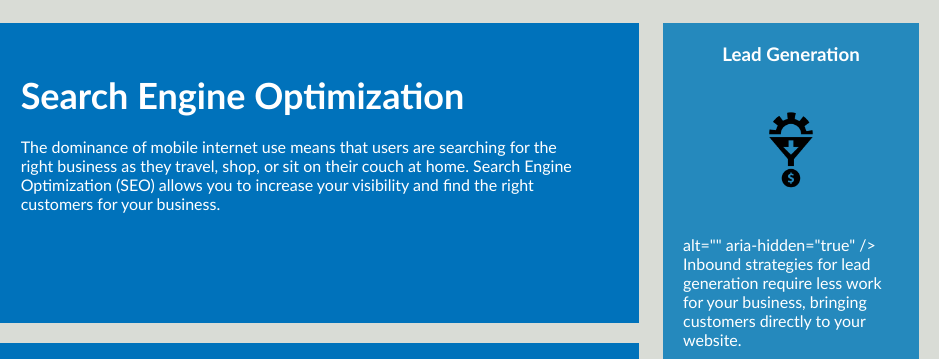
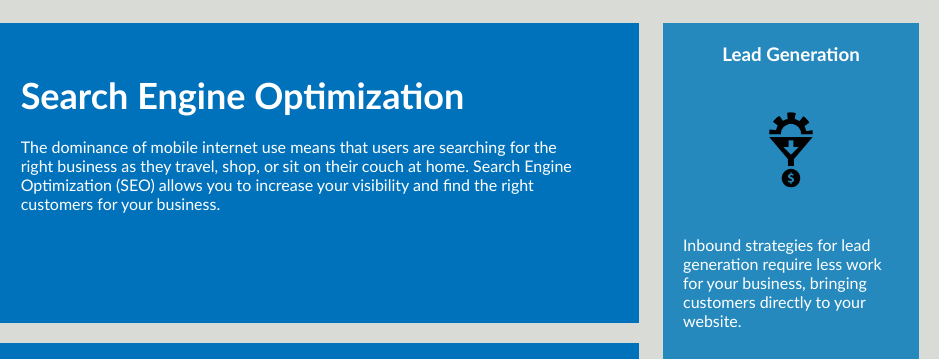
Before and after one commit to Lil-Chevy/Challenge_1, a plain HTML site: page index.html in a window 1280 px wide. Shown: the part 899-1258 px from the top of the page, 341-1280 px from the left. Drawn offline with Linux system fonts and the light colour scheme.

Commit message:
Remmoved aria tag

```diff
--- a/index.html
+++ b/index.html
@@ -81,9 +81,6 @@
         <h3>Lead Generation</h3>
         <img
           src="./assets/images/lead-generation.png" alt="" />
-          alt=""
-          aria-hidden="true"
-        />
         <p>
           Inbound strategies for lead generation require less work for your
           business, bringing customers directly to your website.
```
